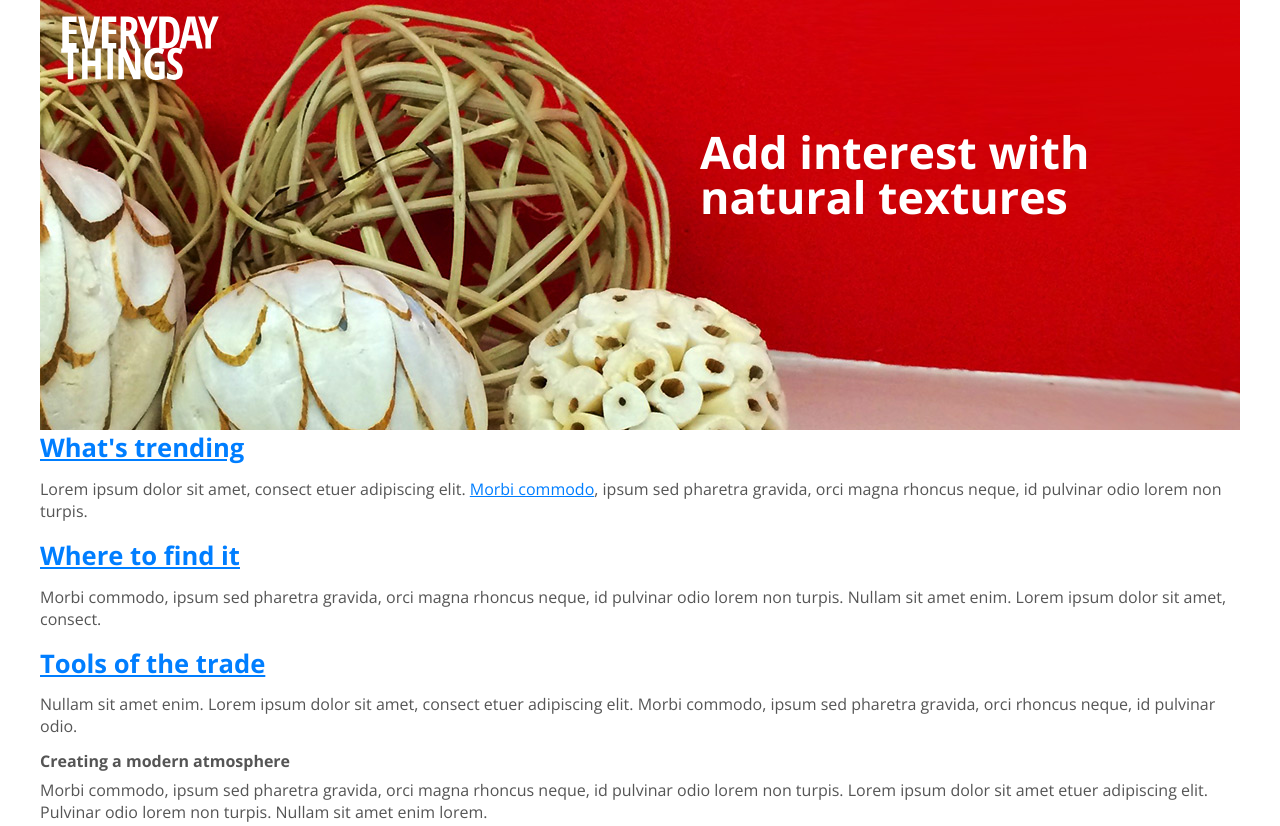
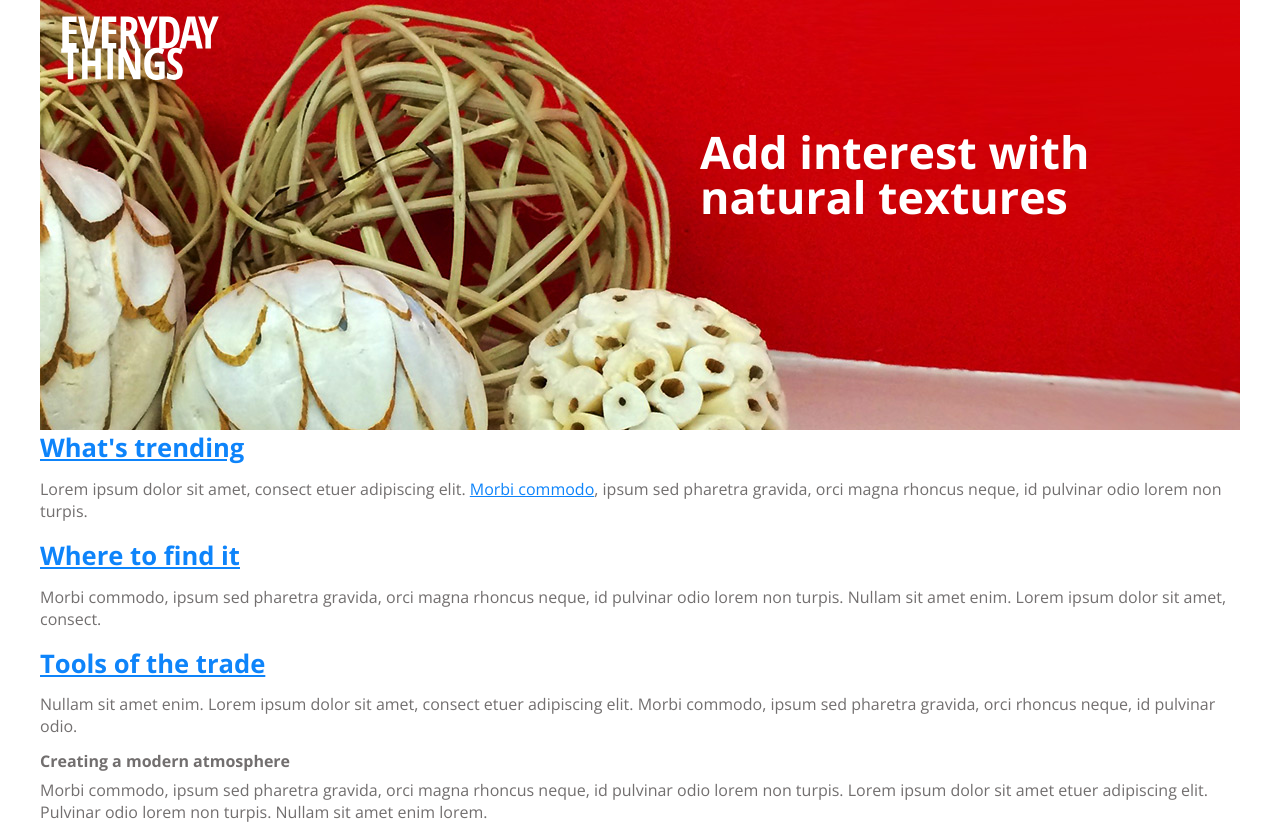
Before and after one commit to YahaniNethmini/ResponsiveWebSite, a plain HTML site: page index.html in a window 1280 px wide. Shown: the top 826 px of the page. Drawn offline with nearby package versions, Linux system fonts and the light colour scheme.

Commit message:
change colors

```diff
--- a/css/screen.css
+++ b/css/screen.css
@@ -5,7 +5,7 @@ body {
   font-family: "Open Sans", sans-serif;
   font-size: 16px;
   font-weight: 300;
-  color: #555;
+  color: #726f6f;
   margin: 0;
   padding: 0;
 }
@@ -47,7 +47,7 @@ p {
 }
 
 a {
-  color: #007eff;
+  color: #0e84fa;
 }
 
 a:visited {
```
